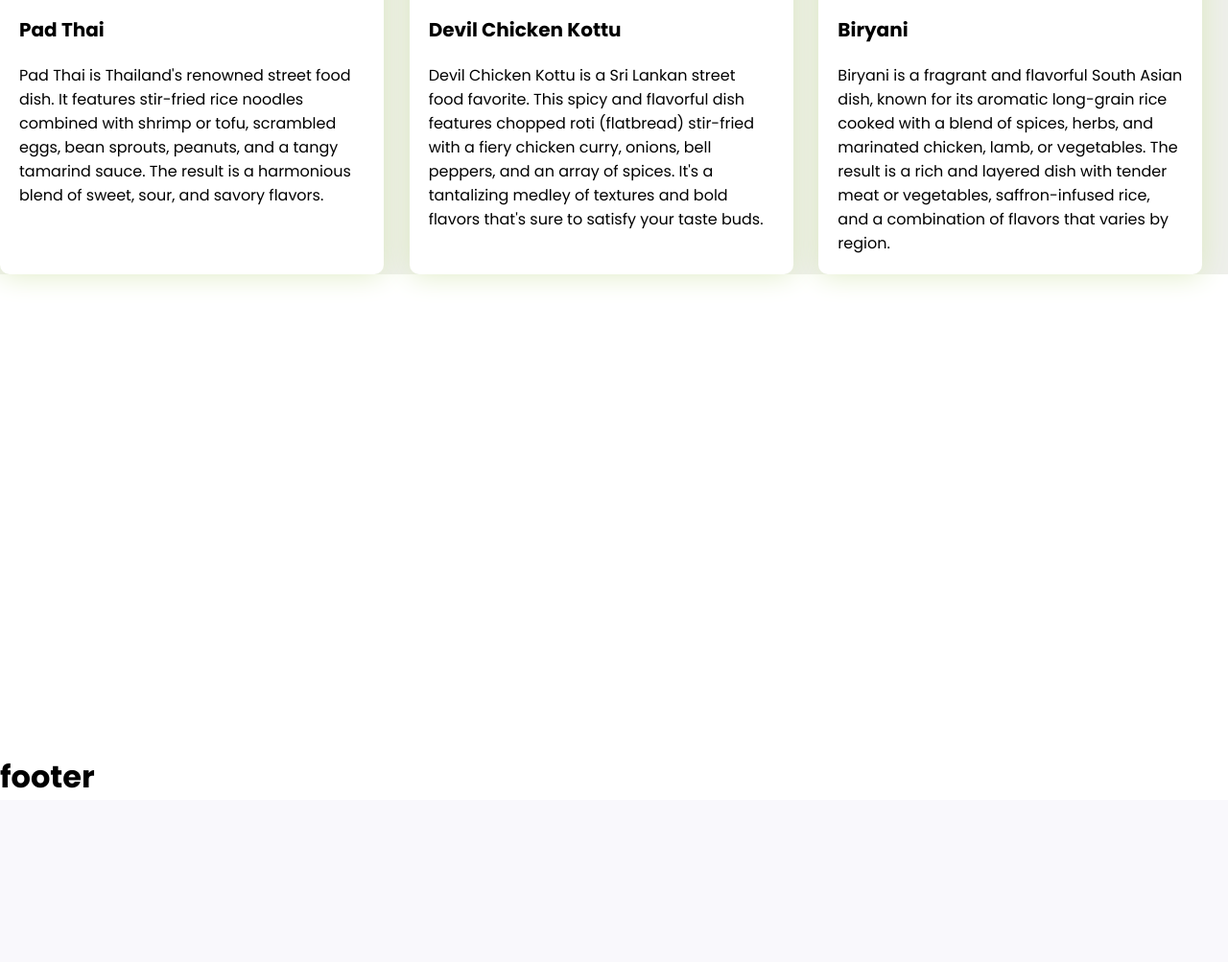
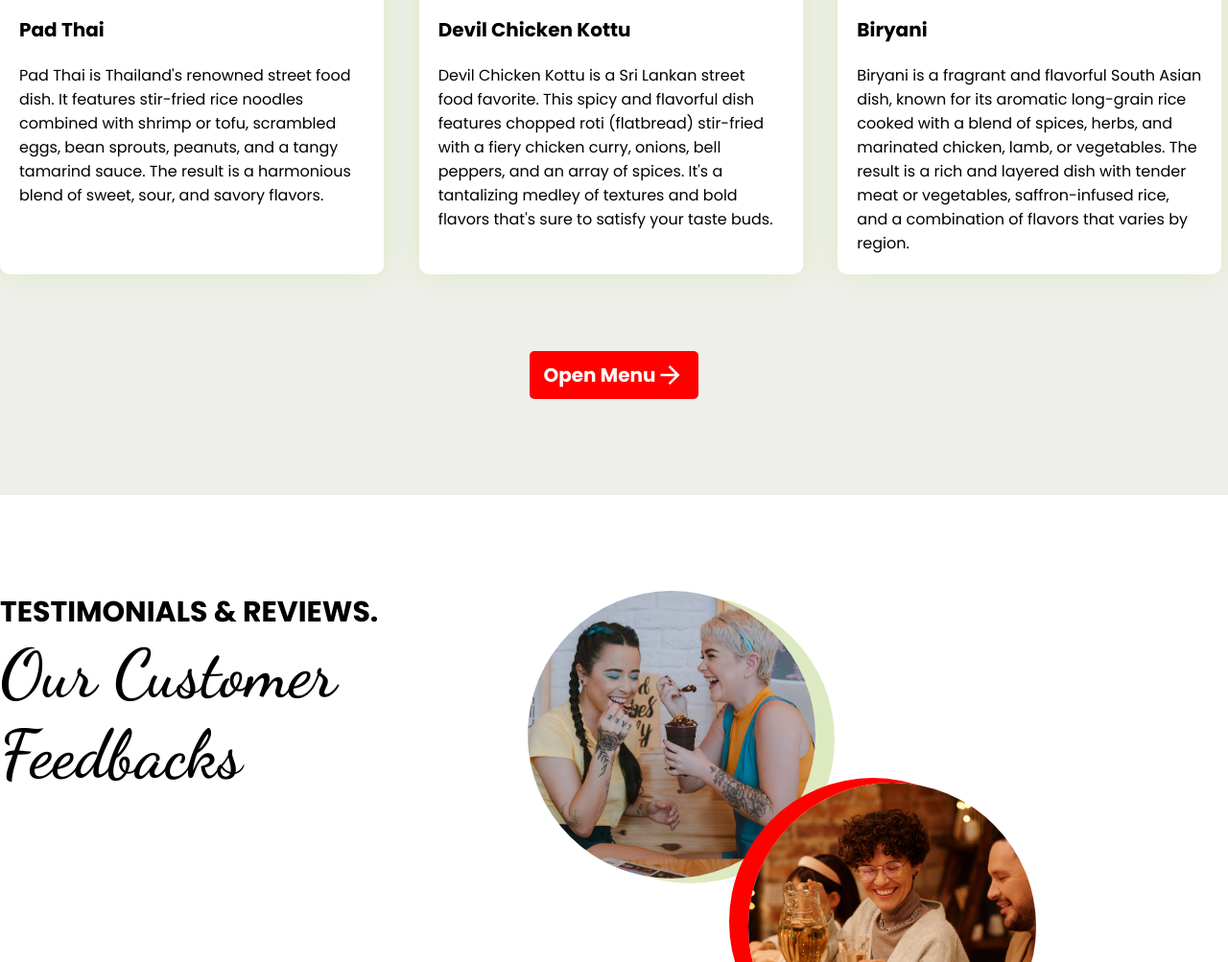
Before and after one commit to harshawije-dev/Signature-Cuisine---Web-App, a PHP site: page / in a window 1280 px wide. Shown: the part 2133-3136 px from the top of the page at 96% size. Before the commit the page ends 2955 px from the top, so only its background shows below. Run offline with PHP 8.4, Linux system fonts and the light colour scheme.

Commit message:
add feedback section

```diff
--- a/index.css
+++ b/index.css
@@ -181,7 +181,7 @@ nav {
 
 .popular-dishes {
   margin: 0 auto;
-  padding-top: 100px;
+  padding: 100px 0;
   background-color: var(--third-color);
 }
 
@@ -195,7 +195,7 @@ nav {
 }
 
 .popular-dishes-title span {
-  background:  var(--third-color);
+  background: var(--third-color);
   padding: 0 10px;
   font-family: var(--Secondary-font);
 }
@@ -204,6 +204,7 @@ nav {
   display: grid;
   grid-template-columns: 1fr 1fr 1fr;
   row-gap: 50px;
+  column-gap: 30px;
   max-width: 1280px;
   margin: 0 auto;
   margin-top: 100px;
@@ -236,22 +237,120 @@ nav {
   padding: 20px 20px;
 }
 
-
-.dishe-popular-tag{
+.dishe-popular-tag {
   background-color: red;
   color: white;
   position: absolute;
-  top:0;
+  top: 0;
   right: 0;
   padding: 10px;
   border-bottom-left-radius: 10px;
 }
 
-.dishe-popular-tag p{
+.dishe-popular-tag p {
   font-style: italic;
   font-size: 18px;
 }
 
+.more-dishes {
+  display: flex;
+  align-items: center;
+  justify-content: center;
+  margin-top: 80px;
+}
+
+.btn {
+  border: none;
+  font-weight: bold;
+  font-size: 20px;
+  cursor: pointer;
+  background-color: black;
+  color: white;
+  padding: 10px 15px;
+  border-radius: 5px;
+}
+
+.dishes-menu-btn {
+  background-color: red;
+  display: flex;
+  align-items: center;
+  justify-content: space-between;
+  transition: all 500ms;
+}
+
+.dishes-menu-btn:hover {
+  .arrow-icon {
+    transform: translateX(8px);
+  }
+}
+
+.arrow-icon {
+  transition: all 500ms;
+  color: white;
+}
+
+
+.review-section{
+  max-width: 1280px;
+  height: 800px;
+  margin: 0 auto;
+  padding-top: 100px;
+  display: flex;
+}
+
+
+.review-main-text{
+  font-size: 30px;
+  font-weight: bold;
+}
+
+.review-second-text{
+  font-size: 70px;
+  font-weight: bolder;
+  font-family: var(--Secondary-font);
+  width: 400px;
+}
+
+
+.review-right-section{
+  width: 100%;
+  position: relative;
+}
+
+.review-dummy{
+}
+
+
+.first-dummy, .second-dummy, .third-dummy {
+  width: 300px;
+  height: 300px;
+  border-radius: 100%;
+  object-fit: cover;
+
+}
+
+.first-dummy{
+  position: absolute;
+  left: 150px;
+  box-shadow: 20px 5px 0px var(--main-color);
+}
+
+.second-dummy{
+  position: absolute;
+  left: 380px;
+  top: 200px;
+  box-shadow: -20px -5px 0px red;
+}
+
+
+.third-dummy{
+  position: absolute;
+  bottom: 10px;
+  left: 180px;
+  box-shadow: -20px 5px 0px var(--secondary-color);
+}
+
+
 footer {
   margin-top: 500px;
 }
--- a/index.html
+++ b/index.html
@@ -125,8 +125,25 @@
                     </div>
                 </div>
             </div>
+            <div class="more-dishes">
+                <button class="dishes-menu-btn btn">Open Menu <span class="material-symbols-outlined arrow-icon">
+                        arrow_forward
+                    </span></button>
+            </div>
         </div>
-        <div class="review-section"></div>
+        <div class="review-section">
+            <div class="review-left-section">
+                <p class="review-main-text">TESTIMONIALS & REVIEWS.</p>
+                <p class="review-second-text">Our Customer Feedbacks</p>
+            </div>
+            <div class="review-right-section">
+                <div class="review-dummy">
+                    <img src="images/customer/customer1.jpg" alt="" class="first-dummy">
+                    <img src="images/customer/customer2.jpg" alt="" class="second-dummy">
+                    <img src="images/customer/customer3.jpg" alt="" class="third-dummy">
+                </div>
+            </div>
+        </div>
     </main>
     <footer>
         <h1>footer</h1>
```
Also changed, not shown: images/customer/customer1.jpg (added), images/customer/customer2.jpg (added), 1 other file.
